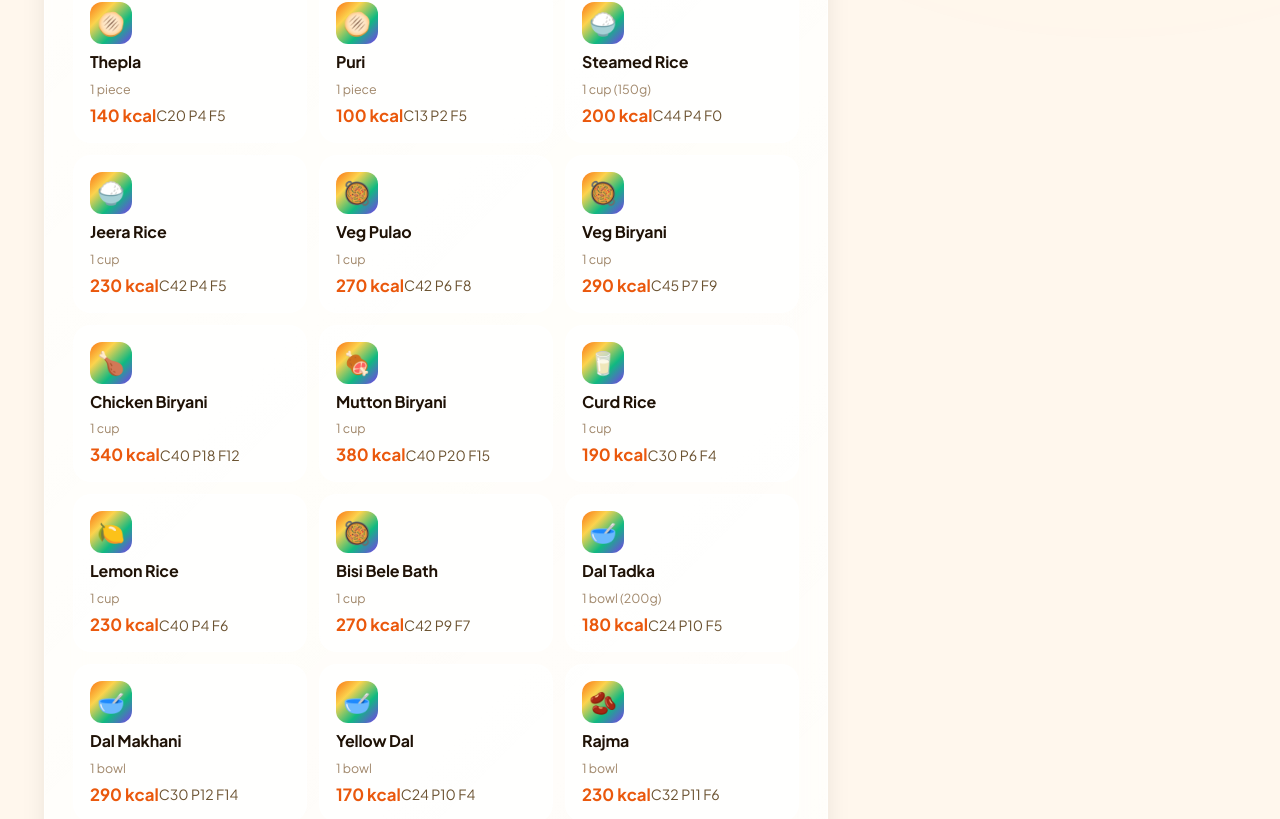
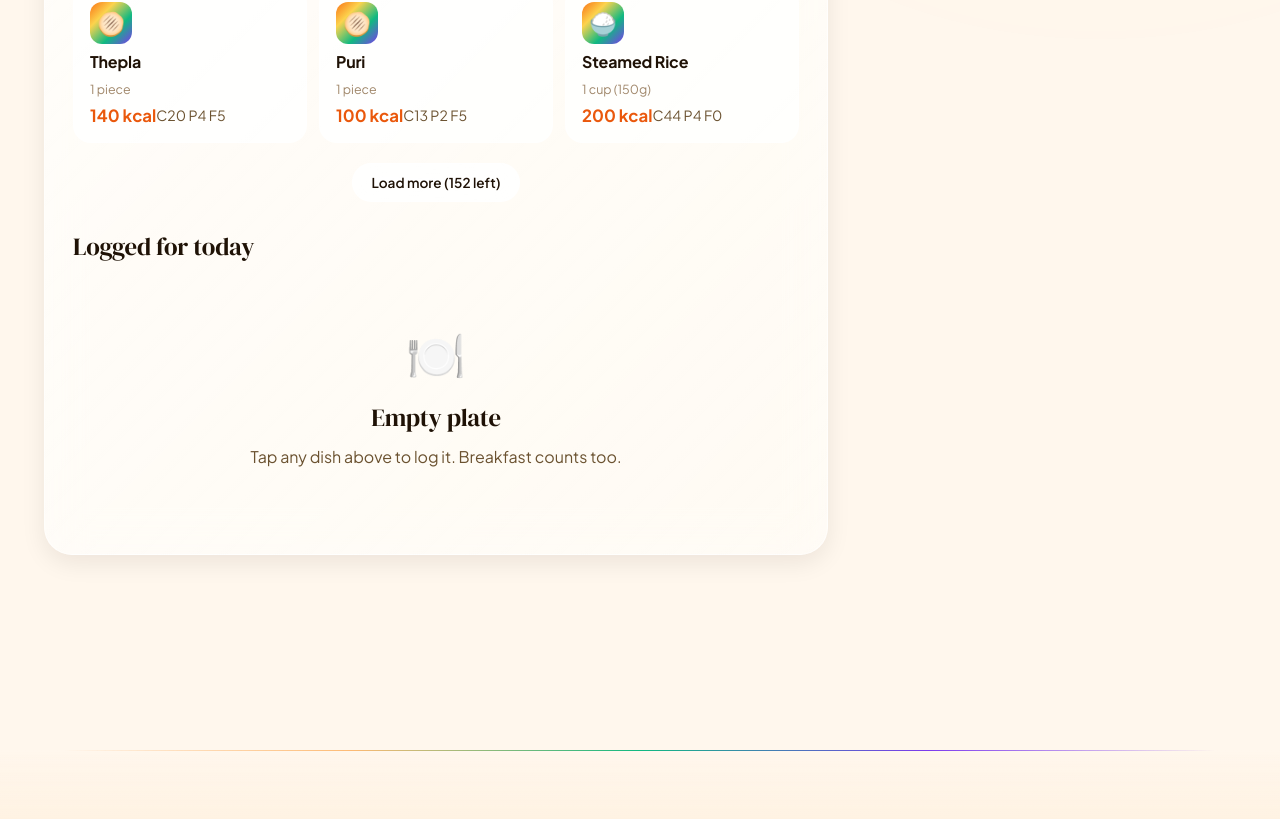
Before and after one commit to Akash-0310/indian-nutrition-tracker, a React (Create React App) app in the folder client/: page /tracker in a window 1280 px wide. Shown: the part 1201-2020 px from the top of the page. Built offline with nearby package versions, Linux system fonts and the light colour scheme.

Commit message:
Add paginated Load more button to dish list in Tracker

```diff
--- a/client/src/App.css
+++ b/client/src/App.css
@@ -423,6 +423,11 @@ main { flex: 1; position: relative; }
   gap: 12px;
   margin-bottom: 28px;
 }
+.load-more-wrap {
+  display: flex;
+  justify-content: center;
+  margin: -8px 0 28px;
+}
 .food-card {
   padding: 16px;
   background: var(--surface-strong);
--- a/client/src/pages/Tracker.js
+++ b/client/src/pages/Tracker.js
@@ -1,9 +1,12 @@
-import React, { useEffect, useMemo, useState } from 'react';
+import React, { useCallback, useEffect, useMemo, useState } from 'react';
 import { FOODS, CATEGORIES, MEALS } from '../data/foodData';
 import useScrollAnimation from '../hooks/useScrollAnimation';
 
 const ENTRIES_KEY = 'tt-entries-v1';
 const TARGET_KEY = 'tt-target-v1';
+// How many dishes to show at first, and how many more to reveal on each
+// "Load more" click or scroll-into-view.
+const PAGE_SIZE = 12;
 
 function todayKey() {
   const d = new Date();
@@ -69,6 +72,25 @@ export default function Tracker() {
       return f.name.toLowerCase().includes(q);
     });
   }, [search, categories]);
+
+  // Progressive disclosure for the dish grid: start with one page, reveal the
+  // next page only when the user clicks "Load more".
+  const [visibleCount, setVisibleCount] = useState(PAGE_SIZE);
+
+  // Whenever the filter changes the result set, start again from the top.
+  useEffect(() => {
+    setVisibleCount(PAGE_SIZE);
+  }, [search, categories]);
+
+  const visibleFoods = useMemo(
+    () => filteredFoods.slice(0, visibleCount),
+    [filteredFoods, visibleCount]
+  );
+  const hasMore = visibleCount < filteredFoods.length;
+
+  const loadMore = useCallback(() => {
+    setVisibleCount((c) => Math.min(c + PAGE_SIZE, filteredFoods.length));
+  }, [filteredFoods.length]);
 
   const todaysEntries = useMemo(
     () => entries.filter((e) => e.date === activeDate),
@@ -231,8 +253,9 @@ export default function Tracker() {
             </div>
 
             {filteredFoods.length > 0 && (
+              <>
                 <div className="food-grid">
-                {filteredFoods.map((f) => (
+                  {visibleFoods.map((f) => (
                     <button key={f.id} className="food-card" onClick={() => openModal(f)}>
                       <span className="food-emoji">{f.emoji}</span>
                       <h4>{f.name}</h4>
@@ -244,6 +267,14 @@ export default function Tracker() {
                     </button>
                   ))}
                 </div>
+                {hasMore && (
+                  <div className="load-more-wrap">
+                    <button type="button" className="btn btn-ghost btn-sm" onClick={loadMore}>
+                      Load more ({filteredFoods.length - visibleCount} left)
+                    </button>
+                  </div>
+                )}
+              </>
             )}
             {filteredFoods.length === 0 && (
               <div className="log-empty">
```
Lines whose indentation alone changed are shown as unchanged.
